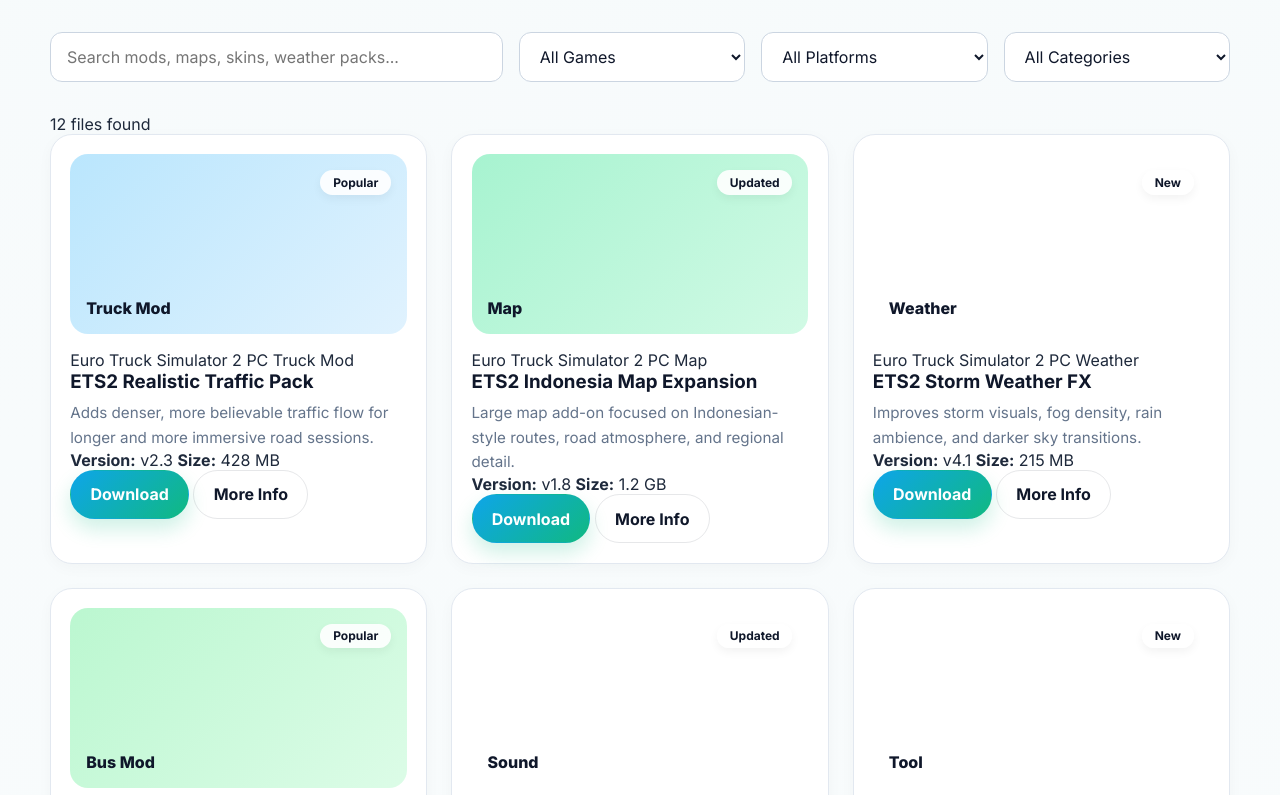
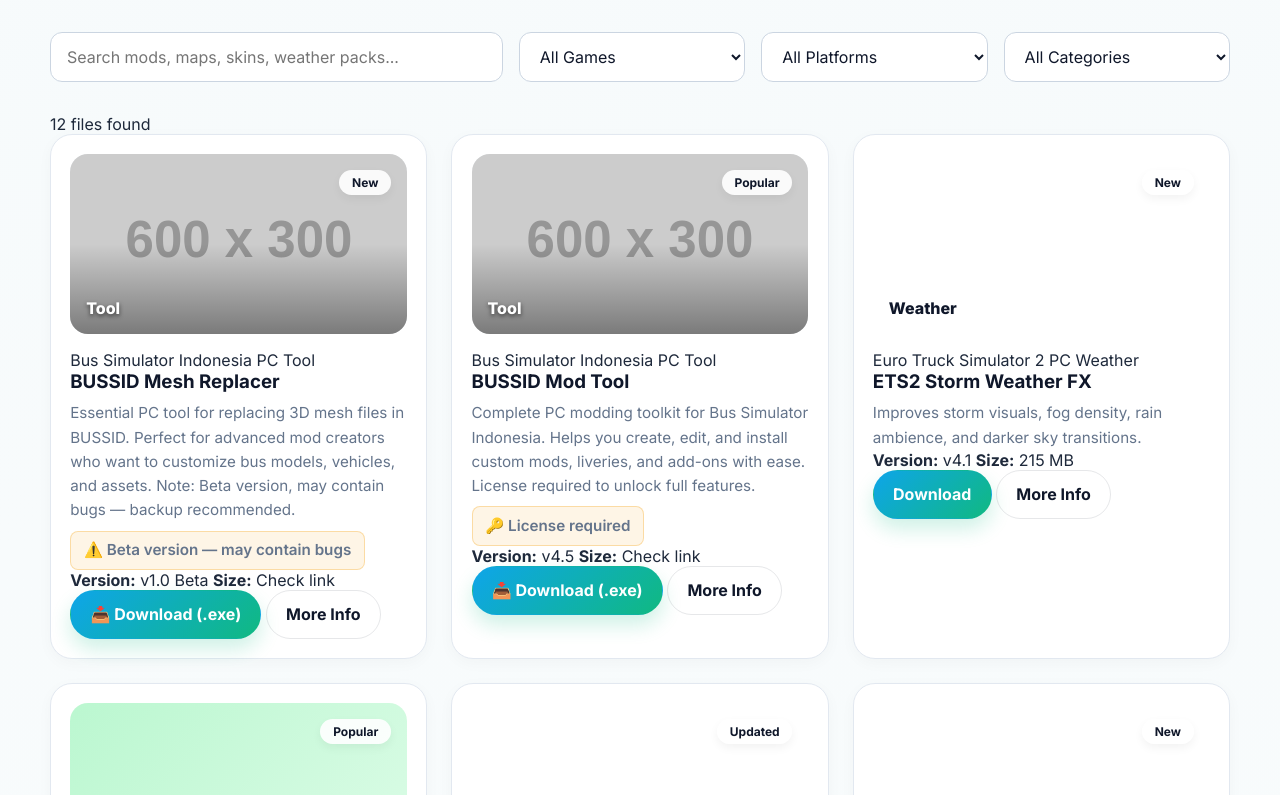
Before and after one commit to enzot0001/rts-darkzone-gaming, a plain HTML site: page index.html in a window 1280 px wide. Shown: the part 5225-6020 px from the top of the page. Drawn offline with Linux system fonts and the light colour scheme; placeholder pictures from the web are drawn by us.

Commit message:
Add BUSSID Mesh Replacer and Mod Tool with download links

```diff
--- a/script.js
+++ b/script.js
@@ -187,26 +187,34 @@
 
 const mods = [
   {
-    title: "ETS2 Realistic Traffic Pack",
-    game: "Euro Truck Simulator 2",
+    title: "BUSSID Mesh Replacer",
+    game: "Bus Simulator Indonesia",
     platform: "PC",
-    category: "Truck Mod",
-    version: "v2.3",
-    size: "428 MB",
-    badge: "Popular",
-    description: "Adds denser, more believable traffic flow for longer and more immersive road sessions.",
-    theme: "ets2"
+    category: "Tool",
+    version: "v1.0 Beta",
+    size: "Check link",
+    badge: "New",
+    description:
+      "Essential PC tool for replacing 3D mesh files in BUSSID. Perfect for advanced mod creators who want to customize bus models, vehicles, and assets. Note: Beta version, may contain bugs — backup recommended.",
+    image: "https://placehold.co/600x300/0ea5e9/ffffff/png?text=BUSSID+Mesh+Replacer",
+    downloadLink: "https://www.mediafire.com/file/d4kk965k4fx8af0/BussidMeshReplacer_v1_%2528mbola_misy_bugs_ity%252C_afaka_andramana%2529.exe/file",
+    downloadText: "Download (.exe)",
+    note: "⚠️ Beta version — may contain bugs"
   },
   {
-    title: "ETS2 Indonesia Map Expansion",
-    game: "Euro Truck Simulator 2",
+    title: "BUSSID Mod Tool",
+    game: "Bus Simulator Indonesia",
     platform: "PC",
-    category: "Map",
-    version: "v1.8",
-    size: "1.2 GB",
-    badge: "Updated",
-    description: "Large map add-on focused on Indonesian-style routes, road atmosphere, and regional detail.",
-    theme: "maps"
+    category: "Tool",
+    version: "v4.5",
+    size: "Check link",
+    badge: "Popular",
+    description:
+      "Complete PC modding toolkit for Bus Simulator Indonesia. Helps you create, edit, and install custom mods, liveries, and add-ons with ease. License required to unlock full features.",
+    image: "https://placehold.co/600x300/10b981/ffffff/png?text=BUSSID+Mod+Tool",
+    downloadLink: "https://www.mediafire.com/file/zqc7s0y5uf5szji/BussidModTool_v4.5_%2528mila_license%2529.exe/file",
+    downloadText: "Download (.exe)",
+    note: "🔑 License required"
   },
   {
     title: "ETS2 Storm Weather FX",
@@ -465,6 +473,7 @@
   });
 }
 
+
 function renderMods() {
   const filteredMods = getFilteredMods();
 
@@ -485,7 +494,11 @@
     .map(
       (mod) => `
       <article class="mod-card glass reveal tilt">
-        <div class="visual theme-${mod.theme}">
+        <div class="visual ${mod.image ? 'visual-image' : `theme-${mod.theme || 'hub'}`}">
+          ${mod.image
+            ? `<img src="${mod.image}" alt="${mod.title}" loading="lazy" />`
+            : ''
+          }
           <span class="visual-chip badge ${mod.badge.toLowerCase()}">${mod.badge}</span>
           <span class="visual-label">${mod.category}</span>
         </div>
@@ -499,13 +512,20 @@
         <h3>${mod.title}</h3>
         <p>${mod.description}</p>
 
+        ${mod.note ? `<p class="mod-note">${mod.note}</p>` : ''}
+
         <div class="meta-line">
           <span><strong>Version:</strong> ${mod.version}</span>
           <span><strong>Size:</strong> ${mod.size}</span>
         </div>
 
         <div class="mod-actions">
-          <button class="btn btn-primary btn-small download-btn" data-title="${mod.title}" type="button">Download</button>
+          ${mod.downloadLink
+            ? `<a href="${mod.downloadLink}" class="btn btn-primary btn-small" target="_blank" rel="noopener">
+                📥 ${mod.downloadText || "Download"}
+              </a>`
+            : `<button class="btn btn-primary btn-small download-btn" data-title="${mod.title}" type="button">Download</button>`
+          }
           <button class="btn btn-ghost btn-small info-btn" data-title="${mod.title}" type="button">More Info</button>
         </div>
       </article>
@@ -544,12 +564,18 @@
           </div>
           <h4>${mod.title}</h4>
           <p>${mod.description}</p>
+          ${mod.note ? `<p class="mod-note">${mod.note}</p>` : ''}
           <p><strong>Version:</strong> ${mod.version} • <strong>Size:</strong> ${mod.size}</p>
         </div>
 
         <div class="download-row-actions">
           <span class="badge ${mod.badge.toLowerCase()}">${mod.badge}</span>
-          <button class="btn btn-secondary btn-small download-btn" data-title="${mod.title}" type="button">Download</button>
+          ${mod.downloadLink
+            ? `<a href="${mod.downloadLink}" class="btn btn-secondary btn-small" target="_blank" rel="noopener">
+                📥 Download
+              </a>`
+            : `<button class="btn btn-secondary btn-small download-btn" data-title="${mod.title}" type="button">Download</button>`
+          }
         </div>
       </article>
     `
--- a/style.css
+++ b/style.css
@@ -970,3 +970,56 @@
   text-align: center;
   justify-content: center;
 }
+
+
+/* =========================
+   Mod Image + Note
+========================= */
+.visual-image {
+  position: relative;
+  background: #f1f5f9;
+  overflow: hidden;
+}
+
+.visual-image img {
+  width: 100%;
+  height: 100%;
+  object-fit: cover;
+  position: absolute;
+  inset: 0;
+  transition: transform 0.6s ease;
+}
+
+.mod-card:hover .visual-image img {
+  transform: scale(1.08);
+}
+
+.visual-image::after {
+  content: "";
+  position: absolute;
+  inset: 0;
+  background: linear-gradient(180deg, transparent 50%, rgba(0, 0, 0, 0.4) 100%);
+  z-index: 1;
+}
+
+.visual-image .visual-chip,
+.visual-image .visual-label {
+  z-index: 2;
+}
+
+.visual-image .visual-label {
+  color: #ffffff;
+  text-shadow: 0 2px 4px rgba(0, 0, 0, 0.6);
+}
+
+.mod-note {
+  display: inline-block;
+  margin-top: 0.5rem;
+  padding: 0.4rem 0.8rem;
+  background: rgba(245, 158, 11, 0.1);
+  border: 1px solid rgba(245, 158, 11, 0.3);
+  border-radius: 8px;
+  color: #b45309;
+  font-size: 0.85rem;
+  font-weight: 600;
+}
```
Also changed, not shown: assets/images/mods/bussid-mesh-replacer.jpg.jpg (added), assets/images/mods/bussid-mod-tools.jpg.jpg (added).
